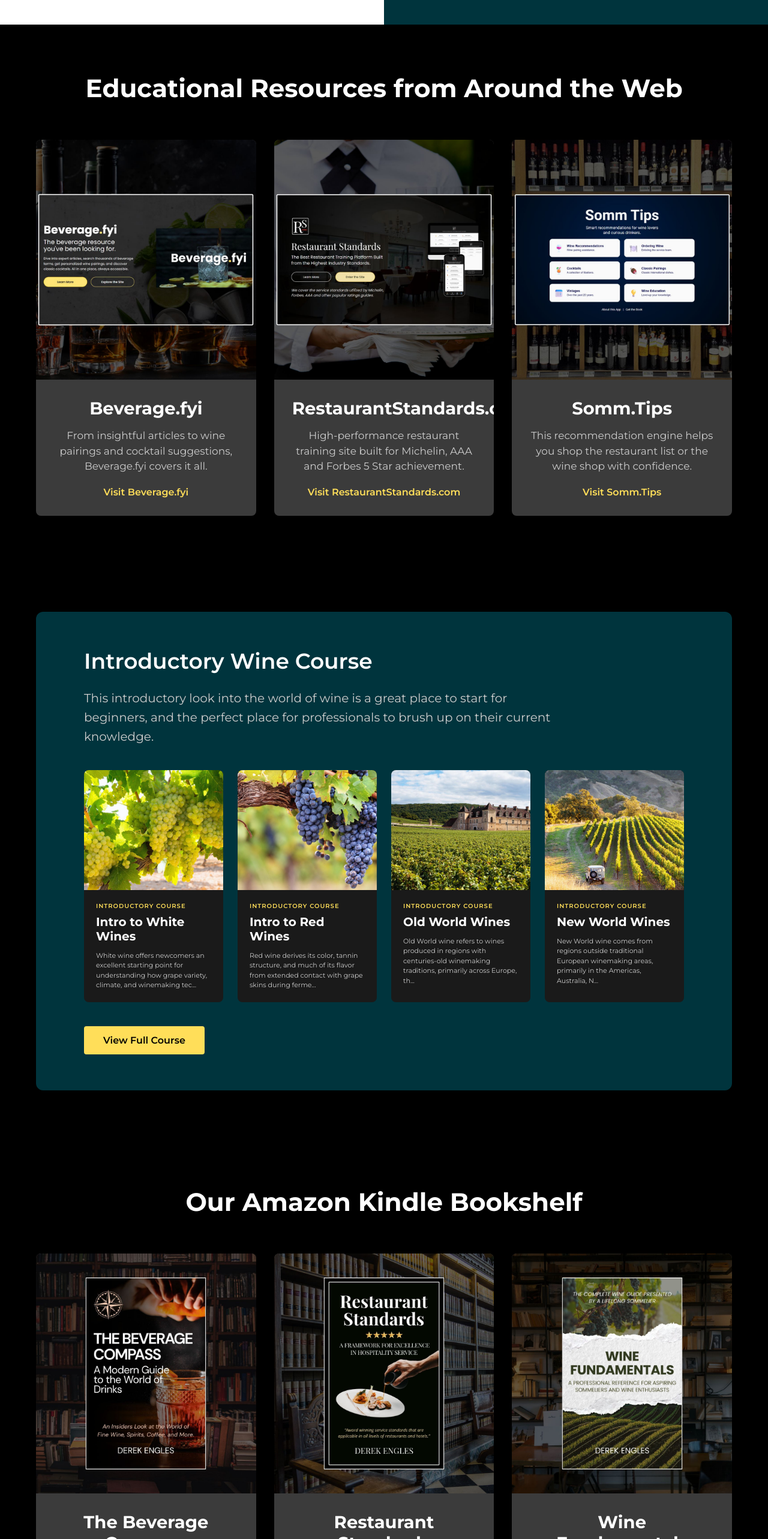
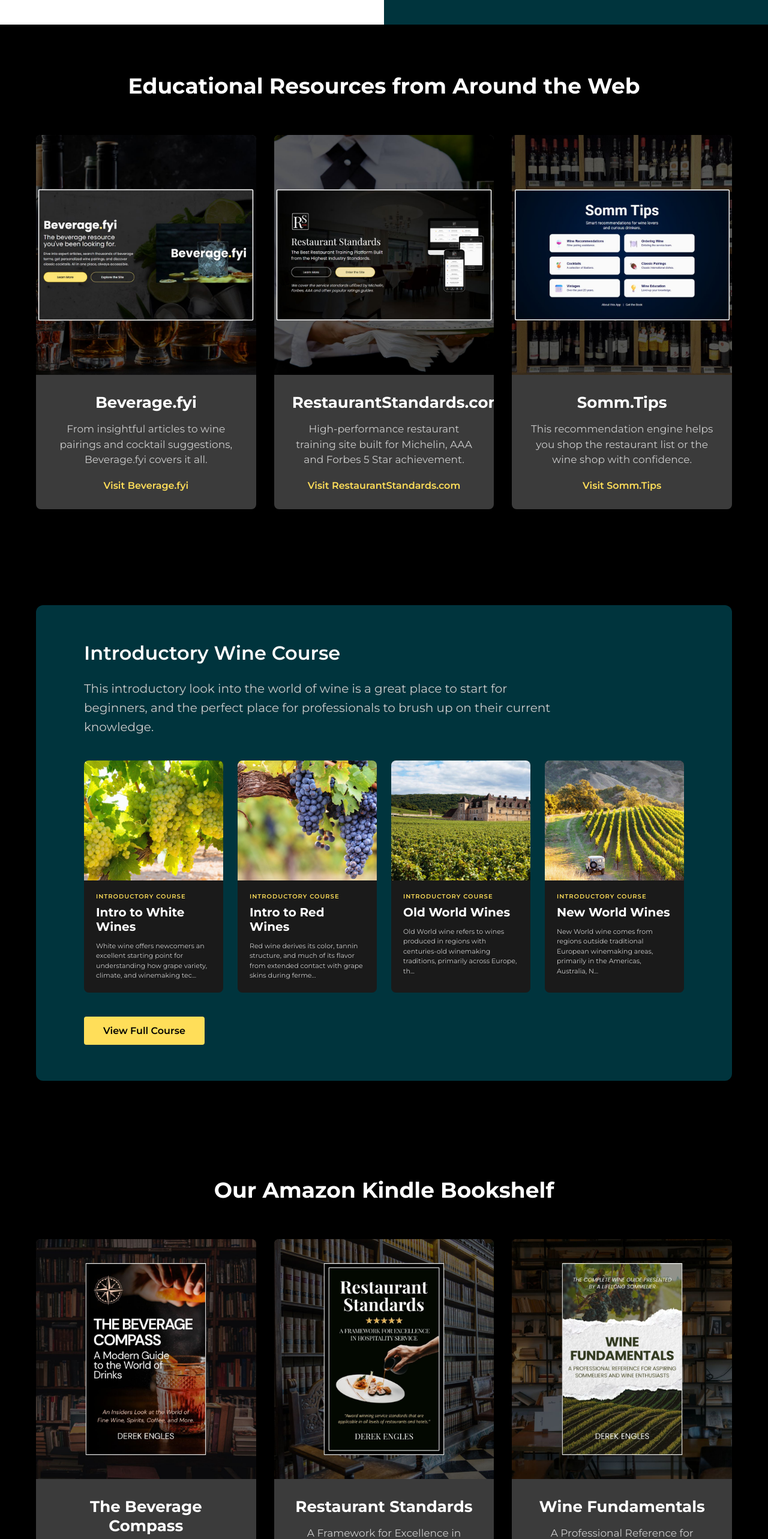
Before and after one commit to Dereks-Projects/somm-site, a Next.js app: page / in a window 1280 px wide. Shown: the part 1100-3666 px from the top of the page at 60% size. Built offline with nearby package versions, Linux system fonts and the light colour scheme.

Commit message:
fixed font sizing issue

```diff
--- a/components/BookCard.module.css
+++ b/components/BookCard.module.css
@@ -77,7 +77,7 @@
   }
 
   .title {
-    font-size: 29px;
+    font-size: 26px;
     margin-bottom: 16px;
   }
 
--- a/components/BooksSection.module.css
+++ b/components/BooksSection.module.css
@@ -30,7 +30,7 @@
   }
 
   .heading {
-    font-size: 42px;
+    font-size: 36px;
     margin-bottom: 60px;
   }
 
--- a/components/CTASection.module.css
+++ b/components/CTASection.module.css
@@ -69,10 +69,10 @@
   }
 
   .heading {
-    font-size: 44px;
+    font-size: 36px;
   }
 
   .subheading {
-    font-size: 22px;
+    font-size: 18px;
   }
 }
--- a/components/CoursePreview.module.css
+++ b/components/CoursePreview.module.css
@@ -108,7 +108,7 @@
 }
 
   .heading {
-    font-size: 36px;
+    font-size: 32px;
     margin-bottom: 24px;
     font-weight: 600;
   }
--- a/components/ProjectsCTA.module.css
+++ b/components/ProjectsCTA.module.css
@@ -65,7 +65,7 @@
   }
 
   .ctaHeading {
-    font-size: 42px;
+    font-size: 36px;
     margin-bottom: 24px;
   }
 
--- a/components/ResourceCard.module.css
+++ b/components/ResourceCard.module.css
@@ -73,7 +73,7 @@
   }
 
   .title {
-    font-size: 29px;
+    font-size: 26px;
     margin-bottom: 16px;
   }
 
--- a/components/ResourceSection.module.css
+++ b/components/ResourceSection.module.css
@@ -30,7 +30,7 @@
   }
 
   .heading {
-    font-size: 42px;
+    font-size: 36px;
     margin-bottom: 60px;
   }
 
```
